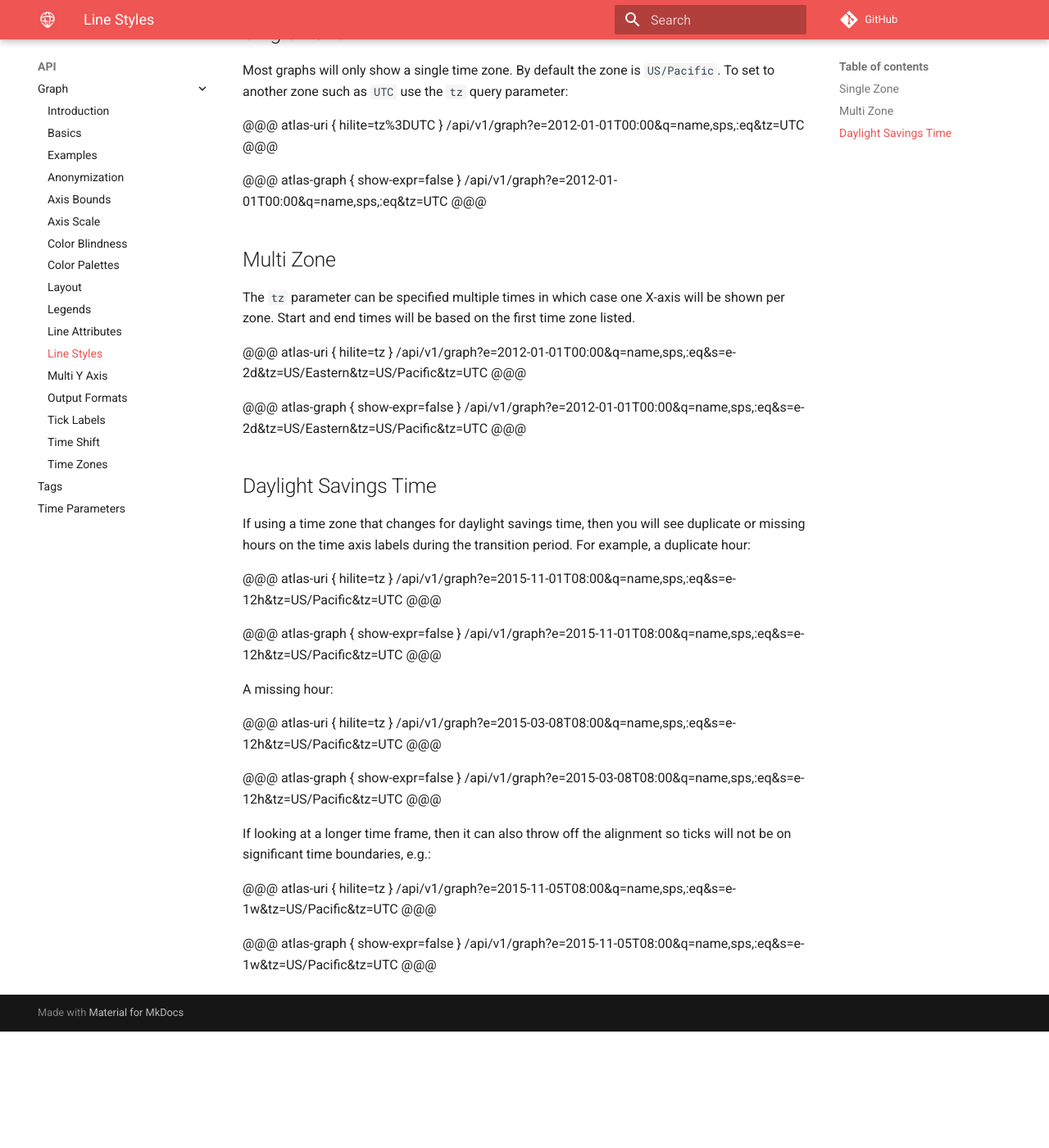
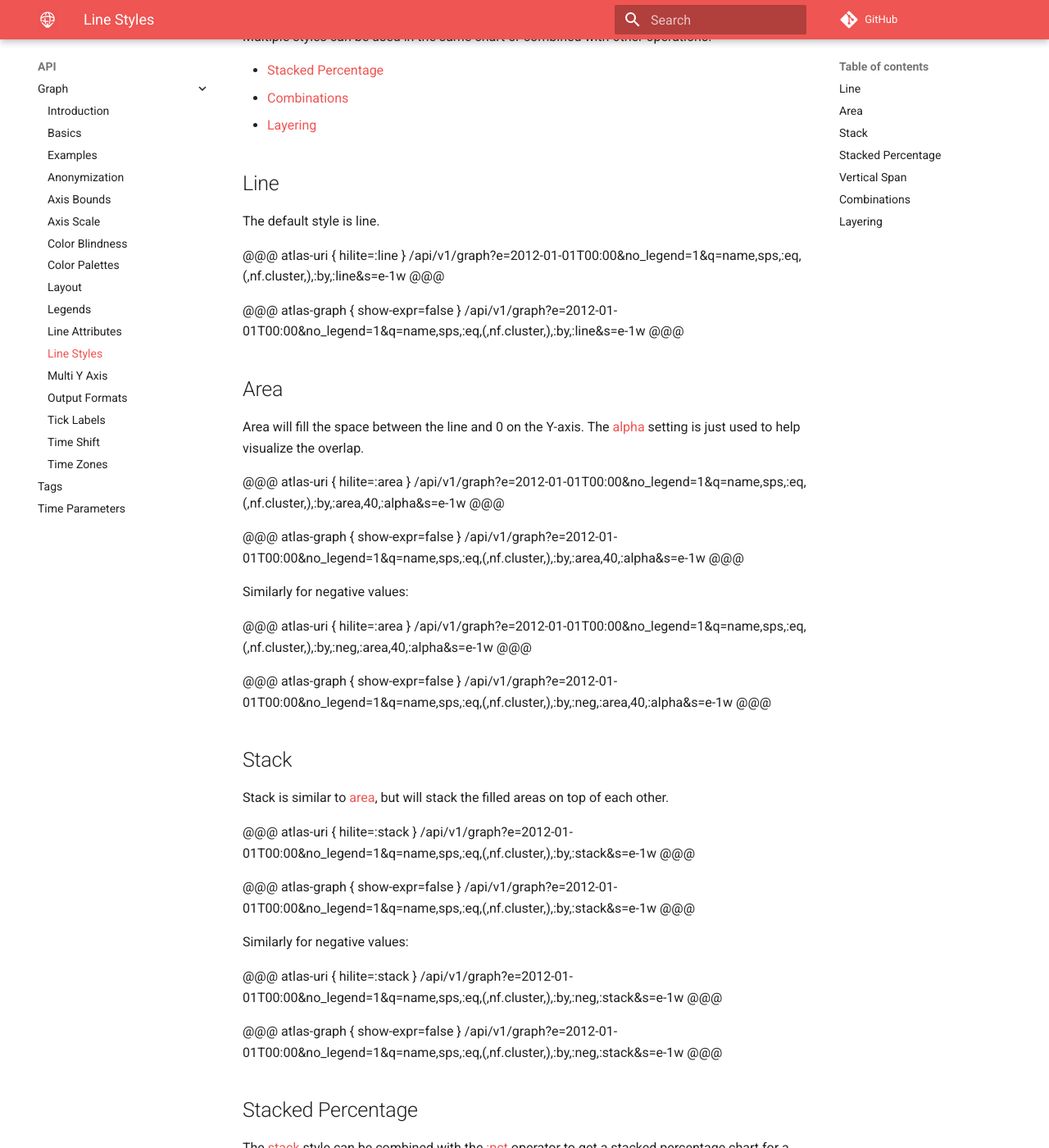
Before and after one commit to Netflix/atlas-docs, an MkDocs documentation site: the page built from docs/api/graph/line-styles.md, in a window 1280 px wide and 1400 px high, scrolled down 380 px. Shown: the whole window at 82% size. Built offline with MkDocs 1.6.1 and Material for MkDocs 9.7.7, drawn with Linux system fonts in a browser that asks for light colours; comment, search, counter and statistics services are not loaded; before the commit the page ends 1638 px from its top, so only the background shows below that; some of the changed text lies outside the part shown.

Commit message:
fix content for line styles (#109)
Before the page content was from the time zones page.

```diff
--- a/docs/api/graph/line-styles.md
+++ b/docs/api/graph/line-styles.md
@@ -1,65 +1,127 @@
-Examples for specifying the time zone:
+There are four [line styles](style-ls) available:
 
-* [Single Zone](#single-zone)
-* [Multi Zone](#multi-zone)
-* [Daylight Savings Time](#daylight-savings-time)
+* [Line](#line)
+* [Area](#area)
+* [Stack](#stack)
+* [Vertical Span](#vertical-span)
 
-## Single Zone
+Multiple styles can be used in the same chart or combined with other operations.
 
-Most graphs will only show a single time zone. By default the zone is `US/Pacific`. To set to
-another zone such as `UTC` use the `tz` query parameter:
+* [Stacked Percentage](#stacked-percentage)
+* [Combinations](#combinations)
+* [Layering](#layering)
 
-@@@ atlas-uri { hilite=tz%3DUTC }
-/api/v1/graph?e=2012-01-01T00:00&q=name,sps,:eq&tz=UTC
+
+## Line
+
+The default style is line.
+
+@@@ atlas-uri { hilite=:line }
+/api/v1/graph?e=2012-01-01T00:00&no_legend=1&q=name,sps,:eq,(,nf.cluster,),:by,:line&s=e-1w
 @@@
 
 @@@ atlas-graph { show-expr=false }
-/api/v1/graph?e=2012-01-01T00:00&q=name,sps,:eq&tz=UTC
+/api/v1/graph?e=2012-01-01T00:00&no_legend=1&q=name,sps,:eq,(,nf.cluster,),:by,:line&s=e-1w
 @@@
 
-## Multi Zone
 
-The `tz` parameter can be specified multiple times in which case one X-axis will be shown per
-zone. Start and end times will be based on the first time zone listed.
+## Area
 
-@@@ atlas-uri { hilite=tz }
-/api/v1/graph?e=2012-01-01T00:00&q=name,sps,:eq&s=e-2d&tz=US/Eastern&tz=US/Pacific&tz=UTC
+Area will fill the space between the line and 0 on the Y-axis. The [alpha](style-alpha) setting
+is just used to help visualize the overlap.
+
+@@@ atlas-uri { hilite=:area }
+/api/v1/graph?e=2012-01-01T00:00&no_legend=1&q=name,sps,:eq,(,nf.cluster,),:by,:area,40,:alpha&s=e-1w
 @@@
 
 @@@ atlas-graph { show-expr=false }
-/api/v1/graph?e=2012-01-01T00:00&q=name,sps,:eq&s=e-2d&tz=US/Eastern&tz=US/Pacific&tz=UTC
+/api/v1/graph?e=2012-01-01T00:00&no_legend=1&q=name,sps,:eq,(,nf.cluster,),:by,:area,40,:alpha&s=e-1w
 @@@
 
-## Daylight Savings Time
+Similarly for negative values:
 
-If using a time zone that changes for daylight savings time, then you will see duplicate or missing
-hours on the time axis labels during the transition period. For example, a duplicate hour:
-
-@@@ atlas-uri { hilite=tz }
-/api/v1/graph?e=2015-11-01T08:00&q=name,sps,:eq&s=e-12h&tz=US/Pacific&tz=UTC
+@@@ atlas-uri { hilite=:area }
+/api/v1/graph?e=2012-01-01T00:00&no_legend=1&q=name,sps,:eq,(,nf.cluster,),:by,:neg,:area,40,:alpha&s=e-1w
 @@@
 
 @@@ atlas-graph { show-expr=false }
-/api/v1/graph?e=2015-11-01T08:00&q=name,sps,:eq&s=e-12h&tz=US/Pacific&tz=UTC
+/api/v1/graph?e=2012-01-01T00:00&no_legend=1&q=name,sps,:eq,(,nf.cluster,),:by,:neg,:area,40,:alpha&s=e-1w
 @@@
 
-A missing hour:
 
-@@@ atlas-uri { hilite=tz }
-/api/v1/graph?e=2015-03-08T08:00&q=name,sps,:eq&s=e-12h&tz=US/Pacific&tz=UTC
+## Stack
+
+Stack is similar to [area](#area), but will stack the filled areas on top of each other.
+
+@@@ atlas-uri { hilite=:stack }
+/api/v1/graph?e=2012-01-01T00:00&no_legend=1&q=name,sps,:eq,(,nf.cluster,),:by,:stack&s=e-1w
 @@@
 
 @@@ atlas-graph { show-expr=false }
-/api/v1/graph?e=2015-03-08T08:00&q=name,sps,:eq&s=e-12h&tz=US/Pacific&tz=UTC
+/api/v1/graph?e=2012-01-01T00:00&no_legend=1&q=name,sps,:eq,(,nf.cluster,),:by,:stack&s=e-1w
 @@@
 
-If looking at a longer time frame, then it can also throw off the alignment so ticks will not
-be on significant time boundaries, e.g.:
+Similarly for negative values:
 
-@@@ atlas-uri { hilite=tz }
-/api/v1/graph?e=2015-11-05T08:00&q=name,sps,:eq&s=e-1w&tz=US/Pacific&tz=UTC
+@@@ atlas-uri { hilite=:stack }
+/api/v1/graph?e=2012-01-01T00:00&no_legend=1&q=name,sps,:eq,(,nf.cluster,),:by,:neg,:stack&s=e-1w
 @@@
 
 @@@ atlas-graph { show-expr=false }
-/api/v1/graph?e=2015-11-05T08:00&q=name,sps,:eq&s=e-1w&tz=US/Pacific&tz=UTC
+/api/v1/graph?e=2012-01-01T00:00&no_legend=1&q=name,sps,:eq,(,nf.cluster,),:by,:neg,:stack&s=e-1w
 @@@
+
+
+## Stacked Percentage
+
+The [stack](#stack) style can be combined with the [:pct](math-pct) operator to get a stacked
+percentage chart for a group by:
+
+@@@ atlas-uri { hilite=:pct }
+/api/v1/graph?e=2012-01-01T00:00&no_legend=1&q=name,sps,:eq,(,nf.cluster,),:by,:pct,:stack&s=e-1w
+@@@
+
+@@@ atlas-graph { show-expr=false }
+/api/v1/graph?e=2012-01-01T00:00&no_legend=1&q=name,sps,:eq,(,nf.cluster,),:by,:pct,:stack&s=e-1w
+@@@
+
+
+## Vertical Span
+
+The vertical span style converts non-zero to spans. This is often used to highlight some portion of
+another line.
+
+@@@ atlas-uri { hilite=:vspan }
+/api/v1/graph?e=2012-01-01T00:00&no_legend=1&q=name,sps,:eq,50e3,:gt,:vspan&s=e-1w
+@@@
+
+@@@ atlas-graph { show-expr=false }
+/api/v1/graph?e=2012-01-01T00:00&no_legend=1&q=name,sps,:eq,50e3,:gt,:vspan&s=e-1w
+@@@
+
+
+## Combinations
+
+Line styles can be combined, e.g., to highlight the portion of a line that is above a
+threshold:
+
+@@@ atlas-uri
+/api/v1/graph?e=2012-01-01T00:00&no_legend=1&q=name,sps,:eq,:dup,5003,:gt,:vspan,40,:alpha,50e3&s=e-1w
+@@@
+
+@@@ atlas-graph { show-expr=false }
+/api/v1/graph?e=2012-01-01T00:00&no_legend=1&q=name,sps,:eq,:dup,50e3,:gt,:vspan,40,:alpha,50e3&s=e-1w
+@@@
+
+
+## Layering
+
+The z-order is based on the order of the expression on the stack.
+
+@@@ atlas-uri
+/api/v1/graph?e=2015-03-10T13:13&no_legend=1&q=t,name,sps,:eq,:sum,:set,t,:get,:stack,t,:get,1.1,:mul,6h,:offset,t,:get,4,:div,:stack&s=e-2d
+@@@
+
+@@@ atlas-graph { show-expr=false }
+/api/v1/graph?e=2015-03-10T13:13&no_legend=1&q=t,name,sps,:eq,:sum,:set,t,:get,:stack,t,:get,1.1,:mul,6h,:offset,t,:get,4,:div,:stack&s=e-2d
+@@@
```
